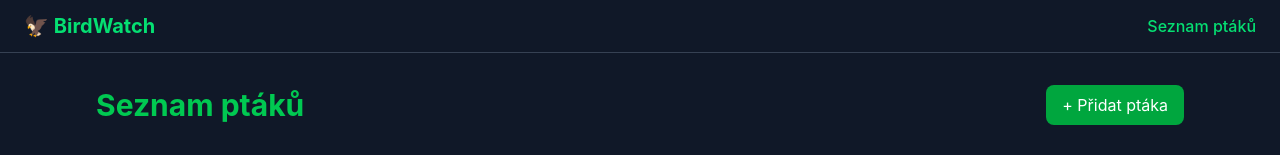
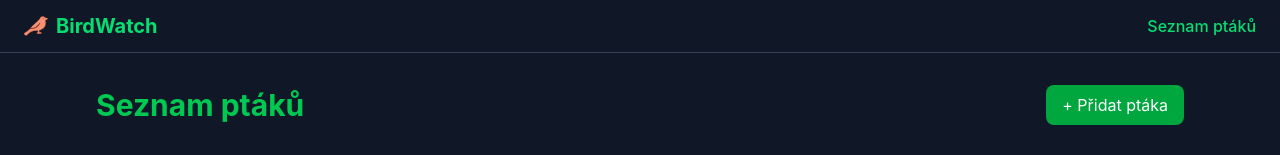
Before and after one commit to Mikulas-code/4IT427_bilm18_sem, a React (Vite) app: page / in a window 1280 px wide. Shown: the top 155 px of the page. Built offline with nearby package versions, Linux system fonts and the light colour scheme.

Commit message:
refactor: zmena emoji na ikonu a zmena titulku stranky

```diff
--- a/index.html
+++ b/index.html
@@ -2,9 +2,9 @@
 <html lang="en">
   <head>
     <meta charset="UTF-8" />
-    <link rel="icon" type="image/svg+xml" href="/favicon.svg" />
+    <link rel="icon" type="image/svg+xml" href="/bird-icon.svg" />
     <meta name="viewport" content="width=device-width, initial-scale=1.0" />
-    <title>4it427-bilm18</title>
+    <title>BirdWatch</title>
   </head>
   <body>
     <div id="root"></div>
--- a/src/App.tsx
+++ b/src/App.tsx
@@ -7,12 +7,17 @@ function App() {
   return (
     <div className="min-h-screen bg-gray-900 text-gray-100">
       <header className="bg-gray-900 border-b border-gray-700 px-6 py-3 flex justify-between items-center">
-        <span className="text-green-400 font-bold text-xl">🦅 BirdWatch</span>
+        <span className="text-green-400 font-bold text-xl flex items-center gap-2">
+          <img src="/bird-icon.svg" alt="" className="w-6 h-6" />
+          BirdWatch
+        </span>
         <nav className="flex gap-6">
           <NavLink
             to="/"
             className={({ isActive }) =>
-              isActive ? "text-green-400 font-medium" : "text-gray-400 hover:text-green-400"
+              isActive
+                ? "text-green-400 font-medium"
+                : "text-gray-400 hover:text-green-400"
             }
           >
             Seznam ptáků
--- a/src/components/BirdCard.tsx
+++ b/src/components/BirdCard.tsx
@@ -36,8 +36,12 @@ export function BirdCard({
             className="w-32 h-32 object-cover rounded-lg flex-shrink-0"
           />
         ) : (
-          <div className="w-32 h-32 bg-gray-700 rounded-lg flex-shrink-0 flex items-center justify-center text-4xl">
-            🦅
+          <div className="w-32 h-32 bg-gray-700 rounded-lg flex items-center justify-center">
+            <img
+              src="/bird-icon.svg"
+              alt="placeholder"
+              className="w-16 h-16 opacity-50"
+            />
           </div>
         )}
 
--- a/src/components/BirdDetailCard.tsx
+++ b/src/components/BirdDetailCard.tsx
@@ -87,7 +87,6 @@ export function BirdDetailCard({
                 Smazat
               </button>
             </div>
-
           </div>
 
           {bird.imageURL ? (
@@ -97,8 +96,12 @@ export function BirdDetailCard({
               className="w-69 object-cover rounded-lg"
             />
           ) : (
-            <div className="w-69 bg-gray-700 rounded-lg flex items-center justify-center text-6xl">
-              🦅
+            <div className="w-69 bg-gray-700 rounded-lg flex items-center justify-center">
+              <img
+                src="/bird-icon.svg"
+                alt="placeholder"
+                className="w-16 h-16 opacity-50"
+              />
             </div>
           )}
         </div>
--- a/src/components/NewBirdForm.tsx
+++ b/src/components/NewBirdForm.tsx
@@ -33,7 +33,6 @@ export function NewBirdForm({ onAddBird, onClose }: NewBirdFormProps) {
   const [date, setDate] = useState("");
 
   const [notes, setNotes] = useState("");
-  const [seen, setSeen] = useState("");
 
   const [count, setCount] = useState("");
 
```
Also changed, not shown: public/bird-icon.svg (added), 1 other file (tests, documents, lock files or other folders). Lines whose indentation alone changed are shown as unchanged.
